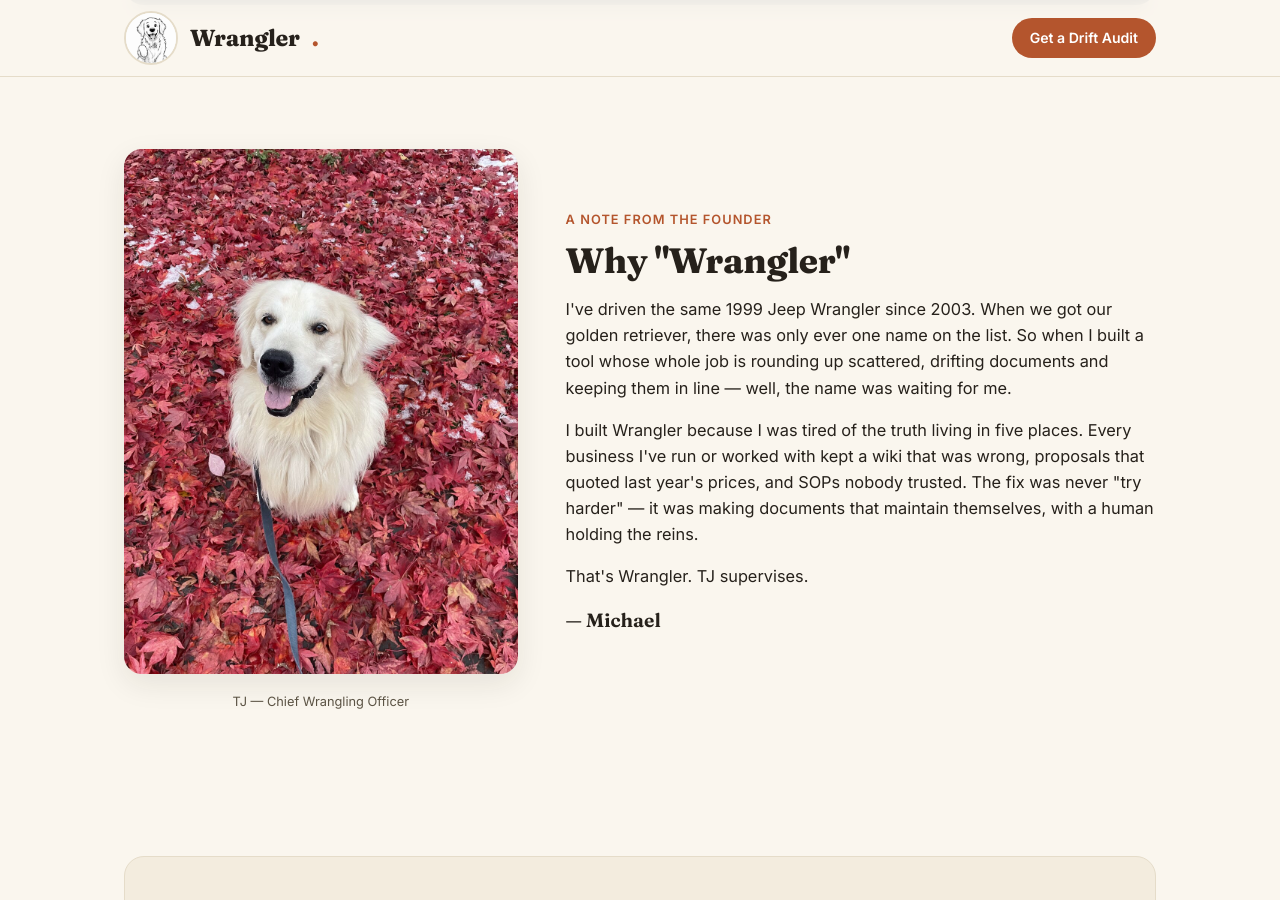
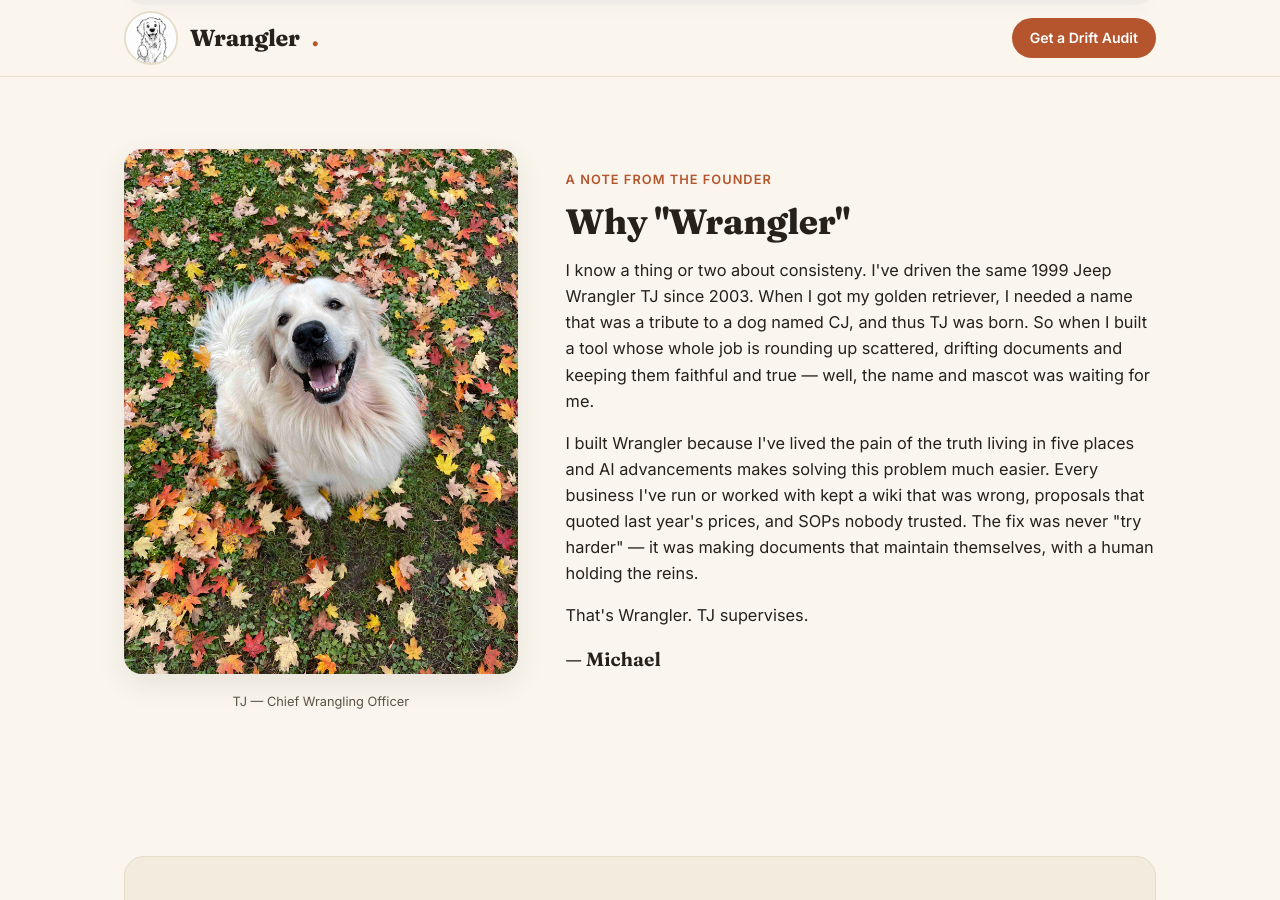
Before and after one commit to grokitlabs/grokitlabs.io, a Jekyll site: the page wrangler.html, which Jekyll copies as it is, in a window 1280 px wide and 900 px high, scrolled down 3674 px. Built offline with Jekyll 4.4.1, drawn with Linux system fonts in a browser that asks for light colours.

Commit message:
update landing page with new personal story text and new photo

```diff
--- a/wrangler.html
+++ b/wrangler.html
@@ -291,14 +291,20 @@
 <section>
   <div class="wrap founder">
     <div>
-      <img class="photo" src="assets/tj-photo.jpg" alt="TJ, an English cream golden retriever, sitting on a carpet of red maple leaves">
+      <img class="photo" src="assets/tj-photo-fall.jpg" alt="TJ, an English cream golden retriever, sitting on a carpet of red maple leaves">
       <div class="caption">TJ — Chief Wrangling Officer</div>
     </div>
     <div class="founder-note">
       <div class="kicker">A note from the founder</div>
       <h2>Why "Wrangler"</h2>
-      <p>I've driven the same 1999 Jeep Wrangler since 2003. When we got our golden retriever, there was only ever one name on the list. So when I built a tool whose whole job is rounding up scattered, drifting documents and keeping them in line — well, the name was waiting for me.</p>
-      <p>I built Wrangler because I was tired of the truth living in five places. Every business I've run or worked with kept a wiki that was wrong, proposals that quoted last year's prices, and SOPs nobody trusted. The fix was never "try harder" — it was making documents that maintain themselves, with a human holding the reins.</p>
+      <p>I know a thing or two about consisteny. I've driven the same 1999 Jeep Wrangler TJ since 2003.
+        When I got my golden retriever, I needed a name that was a tribute to a dog named CJ, and thus TJ was born.
+        So when I built a tool whose whole job is rounding up scattered, drifting documents and keeping them
+        faithful and true — well, the name and mascot was waiting for me.</p>
+      <p>I built Wrangler because I've lived the pain of the truth living in five places and AI advancements makes solving this problem much easier.
+        Every business I've run or worked with kept a wiki that was wrong, proposals that quoted last year's prices,
+        and SOPs nobody trusted. The fix was never "try harder" — it was making documents that maintain themselves,
+        with a human holding the reins.</p>
       <p>That's Wrangler. TJ supervises.</p>
       <p class="sig">— Michael</p>
     </div>
```
Also changed, not shown: assets/tj-photo-fall.jpg (added).
